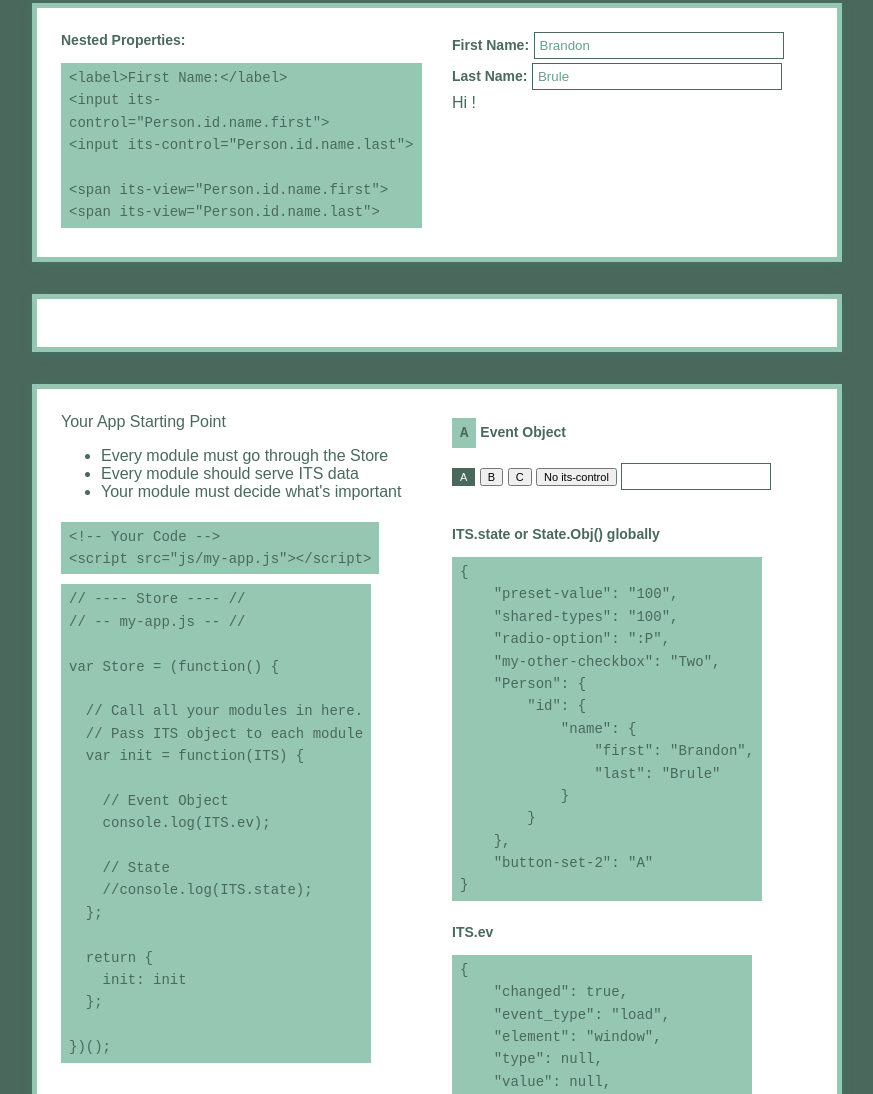
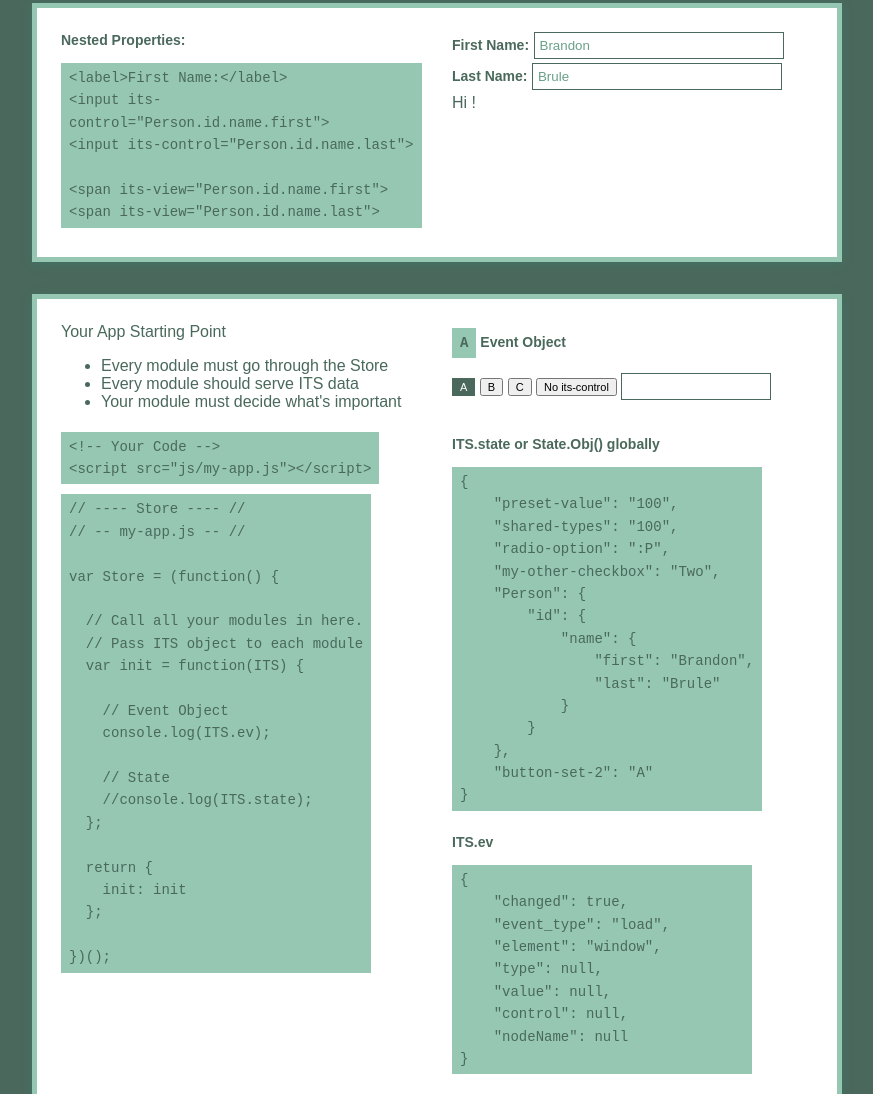
Before and after one commit to brandonbrule/its-framework, a plain HTML site: page index.html in a window 1280 px wide. Shown: the part 1556-2650 px from the top of the page, without its empty margins (203-1076 px from the left). Drawn offline with Linux system fonts and the light colour scheme.

Commit message:
html mistake

```diff
--- a/index.html
+++ b/index.html
@@ -231,13 +231,6 @@
 
 
 
-    <div class="col-container header">
-
-
-
-    </div>
-
-
     <div class="col-container header" style="min-height:1020px;">
       <div class="col-2">
       <p>Your App Starting Point</p>
```
